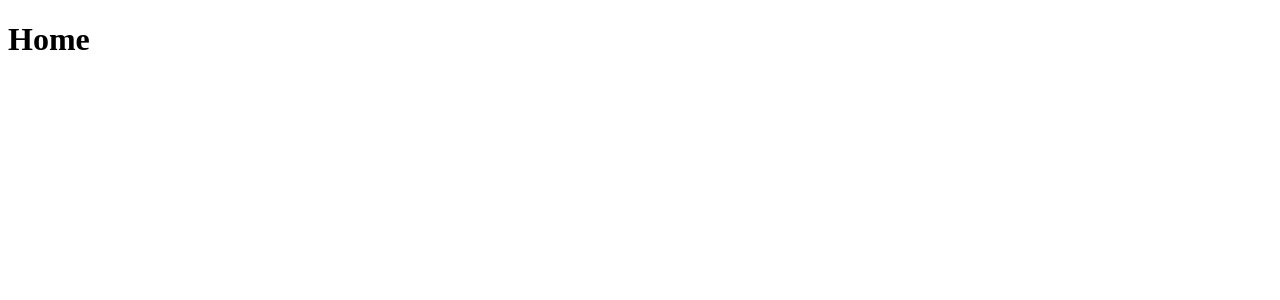
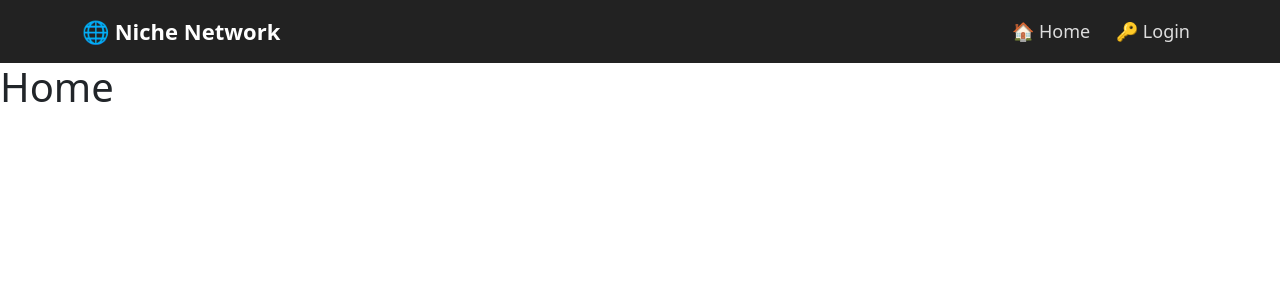
Before and after one commit to uba92/nichenetwork-frontend, a React (Vite) app: page / in a window 1280 px wide. Shown: the top 300 px of the page. Built offline with nearby package versions, Linux system fonts and the light colour scheme.

Commit message:
Adds CustomNavbar

```diff
--- a/package.json
+++ b/package.json
@@ -11,6 +11,7 @@
   },
   "dependencies": {
     "axios": "^1.8.2",
+    "bootstrap": "^5.3.3",
     "react": "^19.0.0",
     "react-bootstrap": "^2.10.9",
     "react-dom": "^19.0.0",
--- a/src/App.jsx
+++ b/src/App.jsx
@@ -1,12 +1,14 @@
 import { Route, Router, Routes } from 'react-router-dom'
 import './App.css'
+import 'bootstrap/dist/css/bootstrap.min.css'
+import CustomNavbar from './components/CustomNavbar'
 
 function App() {
   return (
     <>
+      <CustomNavbar />
       <Routes>
         <Route path='/' element={<h1>Home</h1>} />
-        <Route path='/login' element={<h1>Login</h1>} />
       </Routes>
     </>
   )
--- /dev/null
+++ b/src/components/CustomNavbar.css
@@ -0,0 +1,16 @@
+.navbar-custom {
+  background-color: #222;
+  padding: 10px 0;
+}
+
+.navbar-brand-custom {
+  color: #fff !important;
+  font-size: 22px;
+  font-weight: bold;
+}
+
+.nav-link-custom {
+  color: #ddd !important;
+  font-size: 18px;
+  margin-left: 10px;
+}
--- /dev/null
+++ b/src/components/CustomNavbar.jsx
@@ -0,0 +1,28 @@
+import { Navbar, Nav, Container } from 'react-bootstrap'
+import { Link } from 'react-router-dom'
+import './CustomNavbar.css'
+
+function CustomNavbar() {
+  return (
+    <Navbar expand='lg' className='navbar-custom' variant='dark'>
+      <Container>
+        <Navbar.Brand as={Link} to='/' className='navbar-brand-custom'>
+          🌐 Niche Network
+        </Navbar.Brand>
+        <Navbar.Toggle aria-controls='navbar-nav' />
+        <Navbar.Collapse id='navbar-nav'>
+          <Nav className='ms-auto'>
+            <Nav.Link as={Link} to='/' className='nav-link-custom'>
+              🏠 Home
+            </Nav.Link>
+            <Nav.Link as={Link} to='/login' className='nav-link-custom'>
+              🔑 Login
+            </Nav.Link>
+          </Nav>
+        </Navbar.Collapse>
+      </Container>
+    </Navbar>
+  )
+}
+
+export default CustomNavbar
```
Also changed, not shown: 1 other file (tests, documents, lock files or other folders).
